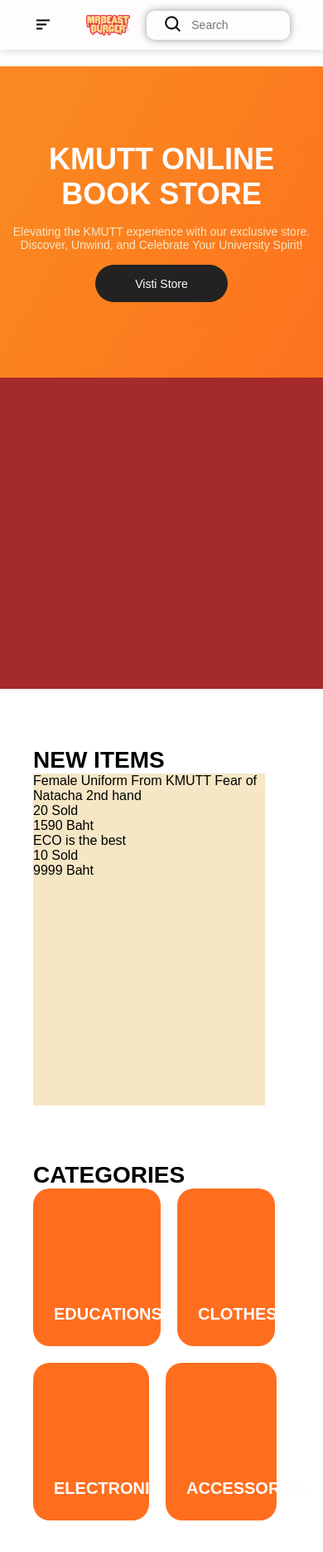
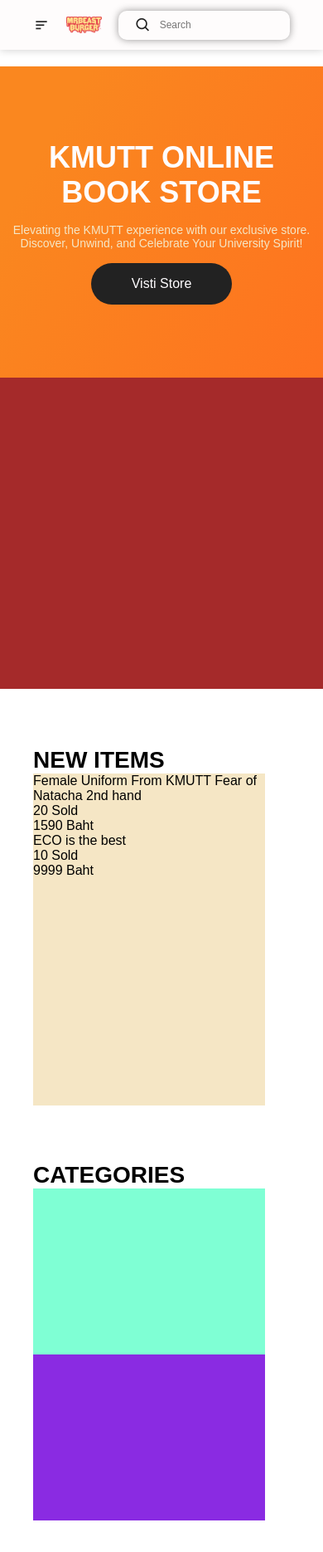
Before and after one commit to JOKPOON/ModX, a React (Vite) app in the folder frontend/: page / in a window 390 px wide. Shown: the whole page at 83% size. Built offline with nearby package versions, Linux system fonts and the light colour scheme.

Commit message:
Home update 13/11

```diff
--- a/frontend/src/components/Navbar.css
+++ b/frontend/src/components/Navbar.css
@@ -102,6 +102,7 @@
 
 nav .icon {
   font-size: 24px;
+  color:#222222;
 }
 
 nav .menu-toggle {
@@ -126,7 +127,7 @@
 
 @media screen and (max-width: 768px) {
   nav {
-    padding: 0 40px;
+    padding: 0 60px;
   }
 
   nav .Logo img {
@@ -138,7 +139,6 @@
     display: flex;
     align-items: center;
     justify-content: center;
-    padding-right: 20px;
   }
 
   nav .menu-toggle :hover {
@@ -159,7 +159,9 @@
     width: 100%;
     background-color: #fff;
     box-shadow: 0px 2px 5px rgba(0, 0, 0, 0.1);
-    padding: 20px;
+    padding: 40px;
+    padding-top: 20px;
+    padding-bottom: 20px;
   }
 
   nav .nav-links :hover {
@@ -187,4 +189,79 @@
   nav .Search__Box.hidden {
     display: none;
   }
+
+  nav .icon {
+    font-size: 20px;
+  }
 }
+
+@media screen and (max-width: 400px) {
+  nav {
+    padding: 0 40px;
+  }
+
+  nav .Logo img {
+    height: 20px;
+    width: auto;
+  }
+
+  nav .menu-toggle {
+    display: flex;
+    align-items: center;
+    justify-content: center;
+  }
+
+  nav .menu-toggle :hover {
+    color: #ff6e1f;
+    transform: scaleX(1.1);
+  }
+
+  nav .Search input{
+    font-size: 12px;
+  }
+
+  nav .nav-links {
+    display: none;
+    flex-direction: column;
+    position: absolute;
+    top: 60px;
+    left: 0;
+    width: 100%;
+    background-color: #FEFCFC;
+    box-shadow: 0px 2px 5px rgba(0, 0, 0, 0.1);
+    padding: 20px;
+  }
+
+  nav .nav-links :hover {
+    color: #ff6e1f;
+    transform: scale(1.01);
+  }
+
+  nav .Nav__Text {
+    display: flex;
+    align-items: center;
+    justify-content: center;
+    font-size: 12px;
+
+  }
+
+  nav .nav-links.active {
+    display: flex;
+  }
+
+  nav .nav-links a {
+    text-align: center;
+    margin-left: 20px;
+  }
+
+  nav .Search__Box.hidden {
+    display: none;
+  }
+
+  nav .icon {
+    display: flex;
+    justify-content: center;
+    align-items: center;
+    font-size: 20px;
+  }
+}
--- a/frontend/src/components/pages/Homepage/Home.css
+++ b/frontend/src/components/pages/Homepage/Home.css
@@ -113,30 +113,26 @@
 }
 
 .Home__Bottom__Right {
+  height: 500px;
   margin-right: 100px;
-  height: 500px;
 }
 
 .Home__Catagories__Container {
   height: 80%;
+  background-color:bisque;
+  display: grid;
+  width: 100%;
+  grid-template-rows: 1fr 1fr;
 }
 
-.Home__Catagories__Top {
-  width: 100%;
-  height: 190px;
-  display: flex;
-  flex-direction: row;
-  justify-content: space-between;
+.Home__Catagories__Top{
+  background-color:aquamarine;
 }
 
-.Home__Education__Categories {
-  display: flex;
-  border: none;
-  width: 55%;
-  height: 100%;
-  border-radius: 20px;
-  background-color: #ff6e1f;
+.Home__Catagories__Bottom{
+  background-color:blueviolet;
 }
+
 
 .Home__Catagories__header {
   margin-top: 140px;
@@ -144,44 +140,6 @@
   font-size: 24px;
   font-weight: 700;
   color: #fefcfe;
-}
-
-.Home__Clothes__Categories {
-  display: flex;
-  border: none;
-  margin-left: 20px;
-  width: 42%;
-  height: 100%;
-  border-radius: 20px;
-  background-color: #ff6e1f;
-}
-
-.Home__Catagories__BTM {
-  margin-top: 20px;
-  width: 100%;
-  height: 190px;
-  display: flex;
-  flex-direction: row;
-  justify-content: space-between;
-}
-
-.Home__Electronics__Categories {
-  display: flex;
-  border: none;
-  width: 50%;
-  height: 100%;
-  border-radius: 20px;
-  background-color: #ff6e1f;
-}
-
-.Home__Accessories__Categories {
-  display: flex;
-  border: none;
-  margin-left: 20px;
-  width: 48%;
-  height: 100%;
-  border-radius: 20px;
-  background-color: #ff6e1f;
 }
 
 @media (max-width: 1000px) {
@@ -272,14 +230,59 @@
     font-size: 14px;
   }
 
-  .Home__button__Container button {
-    width: 160px;
-    height: 45px;
-    border-radius: 25px;
+  .Home__Catagories__header {
+    font-size: 20px;
+  }
+}
+
+@media (max-width: 450px) {
+  .Home__Bottom,
+  .Home__Middle {
+    display: flex;
+    flex-direction: column;
+  }
+
+  .Home__Middle__Left {
+    order: 1;
+  }
+
+  .Home__Middle__Right {
+    order: 2;
+    margin-right: 0px;
+  }
+
+  .Home__Bottom__Left {
+    order: 1;
+    margin-left: 40px;
+  }
+
+  .Home__New__Item__Container {
+    margin-right: 0px;
+  }
+
+  .Home__Bottom__Right {
+    order: 2;
+    margin-left: 40px;
+  }
+
+  .Home__header {
+    font-size: 36px;
+  }
+
+  .Home__subheader {
     font-size: 14px;
   }
 
   .Home__Catagories__header {
     font-size: 20px;
   }
+
+  .Home__Bottom__Left{
+    order: 1;
+  }
+
+  .Home__Bottom__Right{
+    order: 2;
+  }
+
 }
--- a/frontend/src/components/pages/Homepage/Home.tsx
+++ b/frontend/src/components/pages/Homepage/Home.tsx
@@ -36,20 +36,8 @@
             <div className="Home__header__btm">CATEGORIES</div>
             <div className="Home__Catagories__Container">
               <div className="Home__Catagories__Top">
-                <button className="Home__Education__Categories">
-                  <div className="Home__Catagories__header">EDUCATIONS</div>
-                </button>
-                <button className="Home__Clothes__Categories">
-                  <div className="Home__Catagories__header">CLOTHES</div>
-                </button>
               </div>
-              <div className="Home__Catagories__BTM">
-                <button className="Home__Electronics__Categories">
-                  <div className="Home__Catagories__header">ELECTRONICS</div>
-                </button>
-                <button className="Home__Accessories__Categories">
-                  <div className="Home__Catagories__header">ACCESSORIES</div>
-                </button>
+              <div className="Home__Catagories__Bottom">
               </div>
             </div>
           </div>
```
